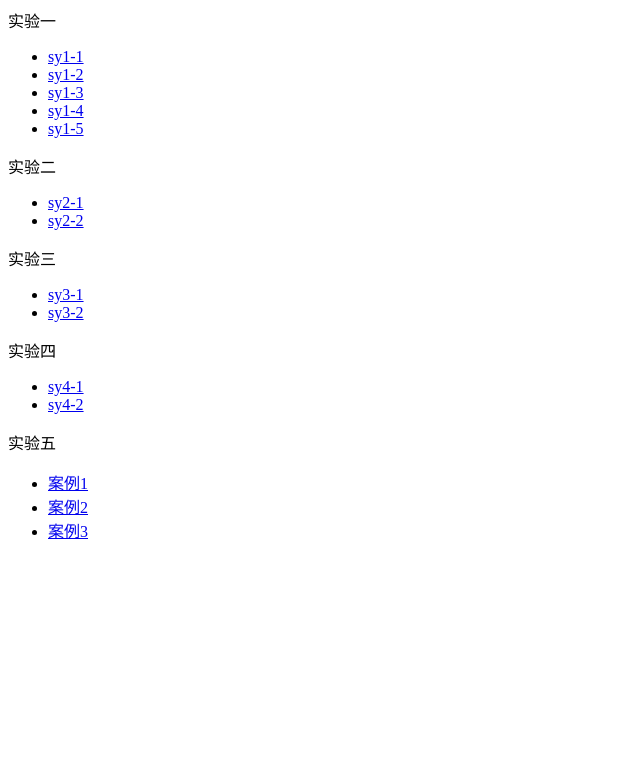
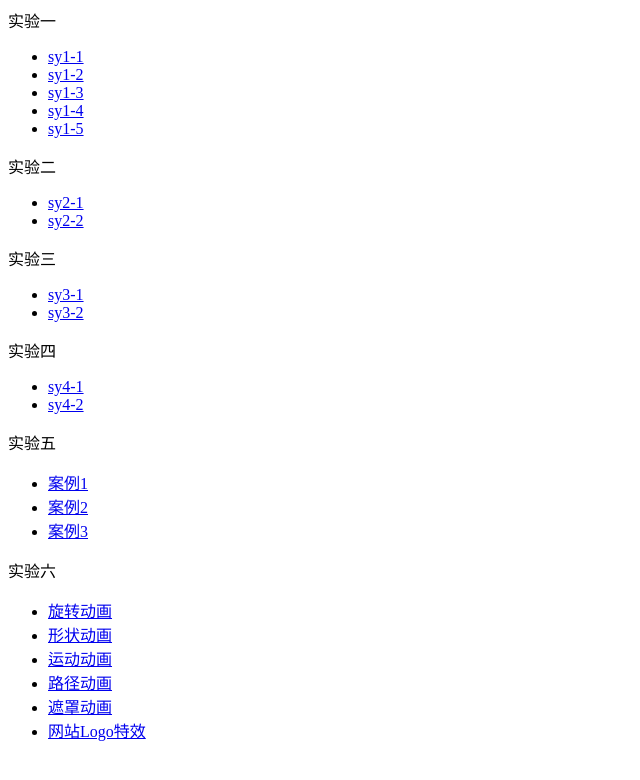
Before and after one commit to lavender-1104/lavender-1104.github.io, a plain HTML site: page index.html in a window 1280 px wide. Shown: the whole page, without its empty margins (0-640 px from the left). Drawn offline with Linux system fonts and the light colour scheme.

Commit message:
Update index.html

```diff
--- a/index.html
+++ b/index.html
@@ -27,3 +27,12 @@
 <li> <a href="案例2.psd">案例2</a></li>
 <li> <a href="案例3.psd">案例3</a></li>
 </ul>
+<p>实验六</p>
+<ul>
+<li> <a href="1旋转动画.swf">旋转动画</a></li>
+<li> <a href="2形状动画.swf">形状动画</a></li>
+<li> <a href="4运动动画.swf">运动动画</a></li>
+<li> <a href="5路径动画.swf">路径动画</a></li>
+<li> <a href="6遮罩动画.swf">遮罩动画</a></li>
+<li> <a href="网站Logo特效.swf">网站Logo特效</a></li>
+</ul>
```
